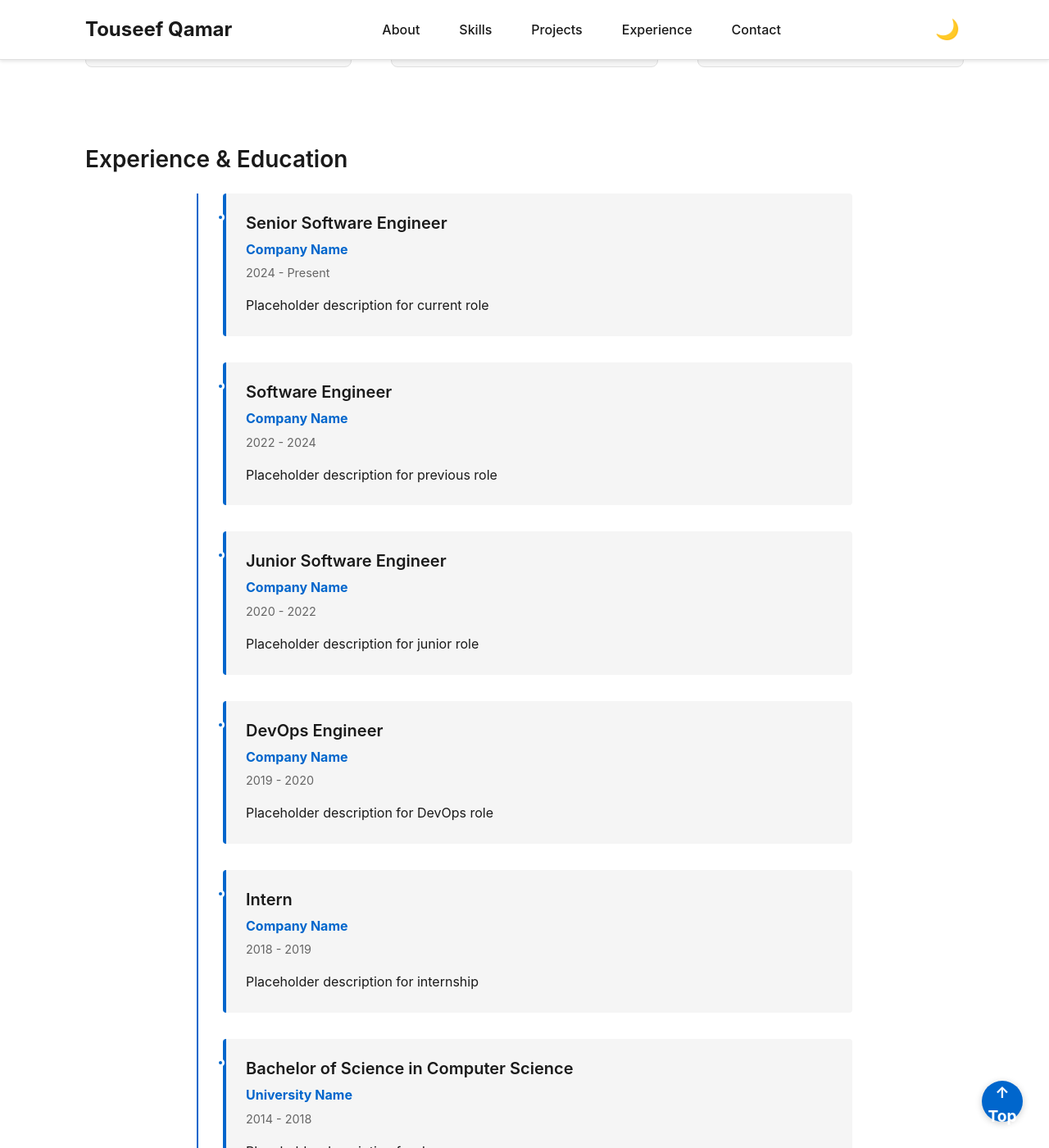
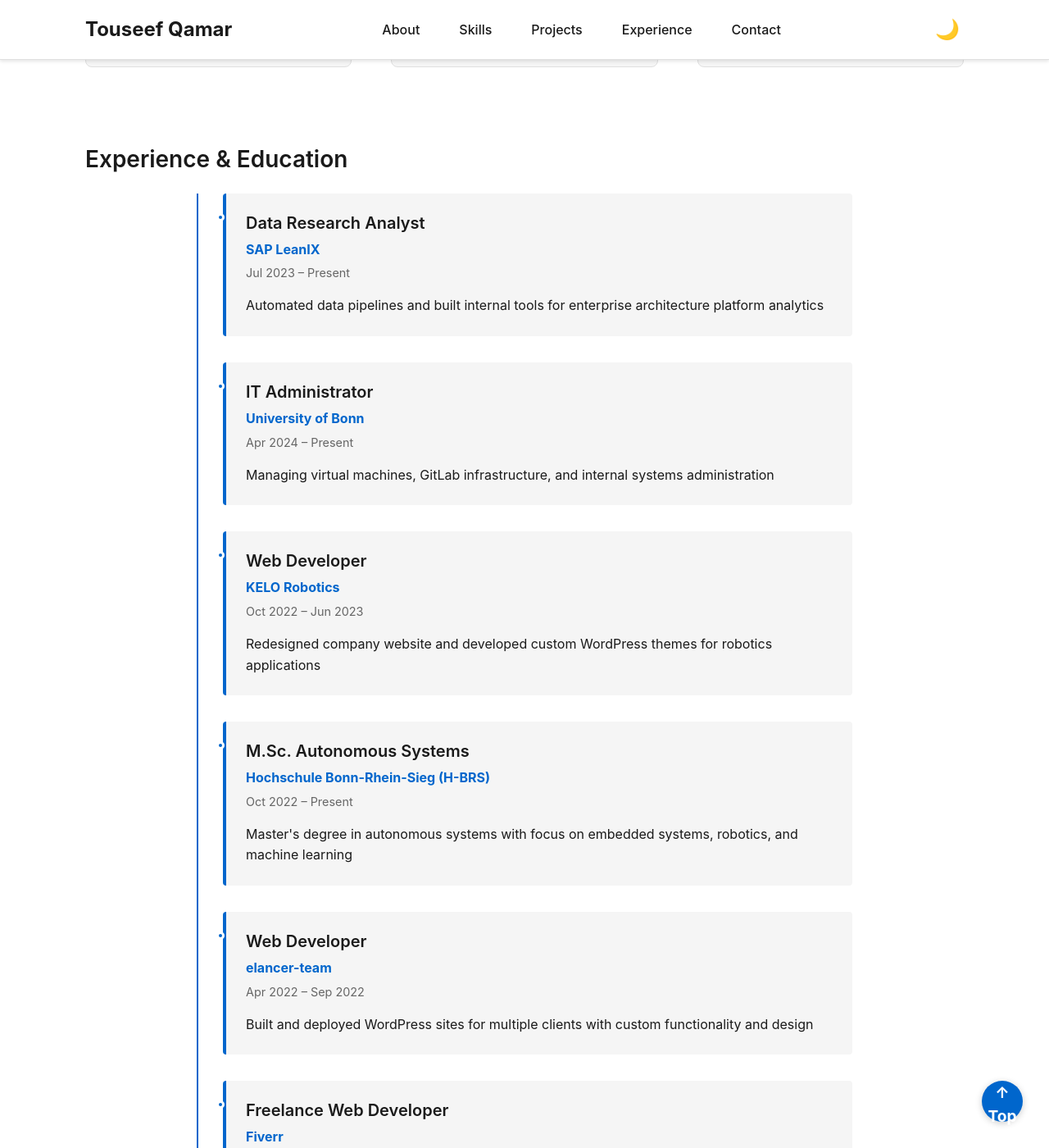
Before and after one commit to TouseefQ/touseefq.github.io, a Jekyll site: the page built from index.html, in a window 1280 px wide and 1400 px high, scrolled down 2169 px. Shown: the whole window at 82% size. Built offline with Jekyll 4.4.1, drawn with Linux system fonts in a browser that asks for light colours; some of the changed text lies outside the part shown.

Commit message:
feat(02): populate experience.yml with 7 real work and education entries
Work (5):
- Data Research Analyst at SAP LeanIX (Jul 2023–Present)
- IT Administrator at University of Bonn (Apr 2024–Present)
- Web Developer at KELO Robotics (Oct 2022–Jun 2023)
- Web Developer at elancer-team (Apr 2022–Sep 2022)
- Freelance Developer at Fiverr (Sep 2019–Mar 2022)

Education (2):
- M.Sc. Autonomous Systems at H-BRS (Oct 2022–Present)
- B.Sc. Mechatronics at University of Wah (2017–2021)

Requirement coverage: EXPR-01, EXPR-02, EXPR-03

```diff
--- a/_data/experience.yml
+++ b/_data/experience.yml
@@ -1,41 +1,41 @@
-- title: "Senior Software Engineer"
-  company: "Company Name"
-  dates: "2024 - Present"
-  description: "Placeholder description for current role"
+- title: "Data Research Analyst"
+  company: "SAP LeanIX"
+  dates: "Jul 2023 – Present"
+  description: "Automated data pipelines and built internal tools for enterprise architecture platform analytics"
   type: "work"
 
-- title: "Software Engineer"
-  company: "Company Name"
-  dates: "2022 - 2024"
-  description: "Placeholder description for previous role"
+- title: "IT Administrator"
+  company: "University of Bonn"
+  dates: "Apr 2024 – Present"
+  description: "Managing virtual machines, GitLab infrastructure, and internal systems administration"
   type: "work"
 
-- title: "Junior Software Engineer"
-  company: "Company Name"
-  dates: "2020 - 2022"
-  description: "Placeholder description for junior role"
+- title: "Web Developer"
+  company: "KELO Robotics"
+  dates: "Oct 2022 – Jun 2023"
+  description: "Redesigned company website and developed custom WordPress themes for robotics applications"
   type: "work"
 
-- title: "DevOps Engineer"
-  company: "Company Name"
-  dates: "2019 - 2020"
-  description: "Placeholder description for DevOps role"
+- title: "M.Sc. Autonomous Systems"
+  company: "Hochschule Bonn-Rhein-Sieg (H-BRS)"
+  dates: "Oct 2022 – Present"
+  description: "Master's degree in autonomous systems with focus on embedded systems, robotics, and machine learning"
+  type: "education"
+
+- title: "Web Developer"
+  company: "elancer-team"
+  dates: "Apr 2022 – Sep 2022"
+  description: "Built and deployed WordPress sites for multiple clients with custom functionality and design"
   type: "work"
 
-- title: "Intern"
-  company: "Company Name"
-  dates: "2018 - 2019"
-  description: "Placeholder description for internship"
+- title: "Freelance Web Developer"
+  company: "Fiverr"
+  dates: "Sep 2019 – Mar 2022"
+  description: "Served 300+ clients building WordPress and Shopify sites, E-commerce solutions"
   type: "work"
 
-- title: "Bachelor of Science in Computer Science"
-  company: "University Name"
-  dates: "2014 - 2018"
-  description: "Placeholder description for degree"
+- title: "B.Sc. Mechatronics Engineering"
+  company: "University of Wah"
+  dates: "2017 – 2021"
+  description: "Bachelor's degree in mechatronics engineering with foundation in control systems and robotics"
   type: "education"
-
-- title: "Master of Science in Computer Science"
-  company: "University Name"
-  dates: "2018 - 2020"
-  description: "Placeholder description for advanced degree"
-  type: "education"
```
